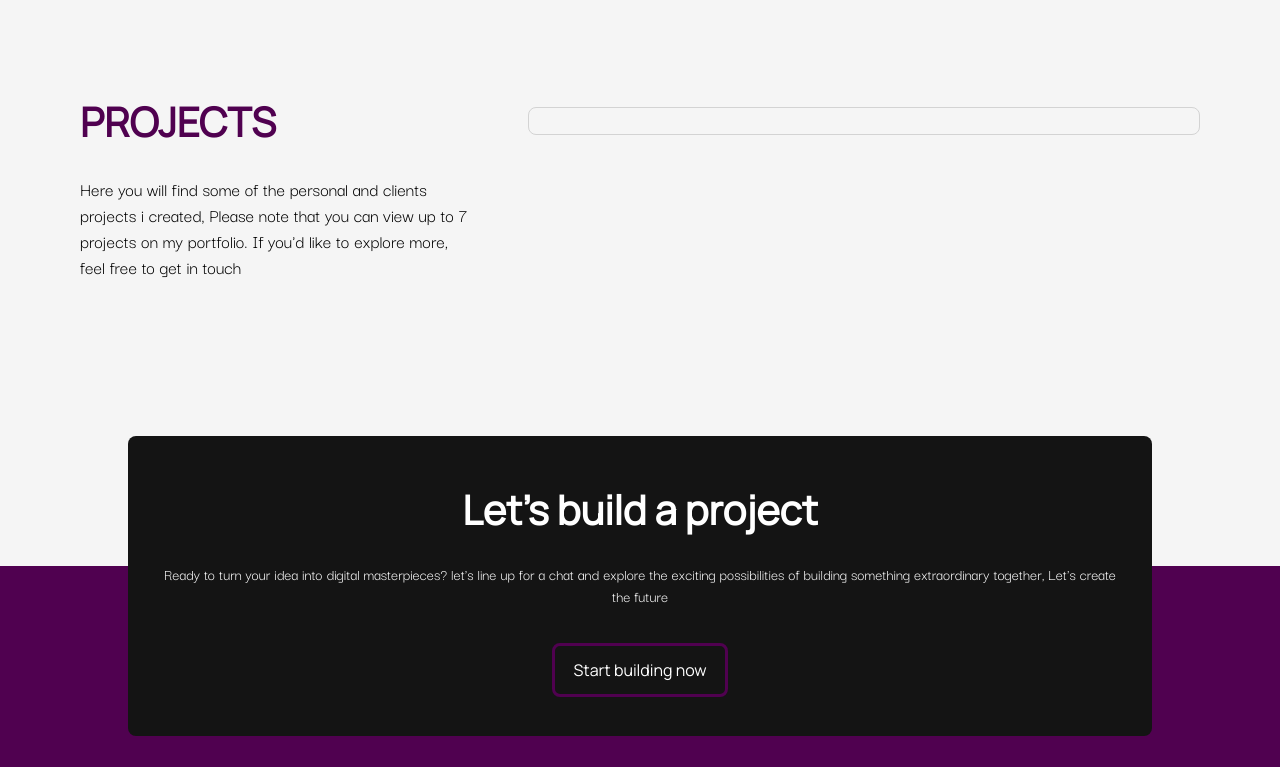
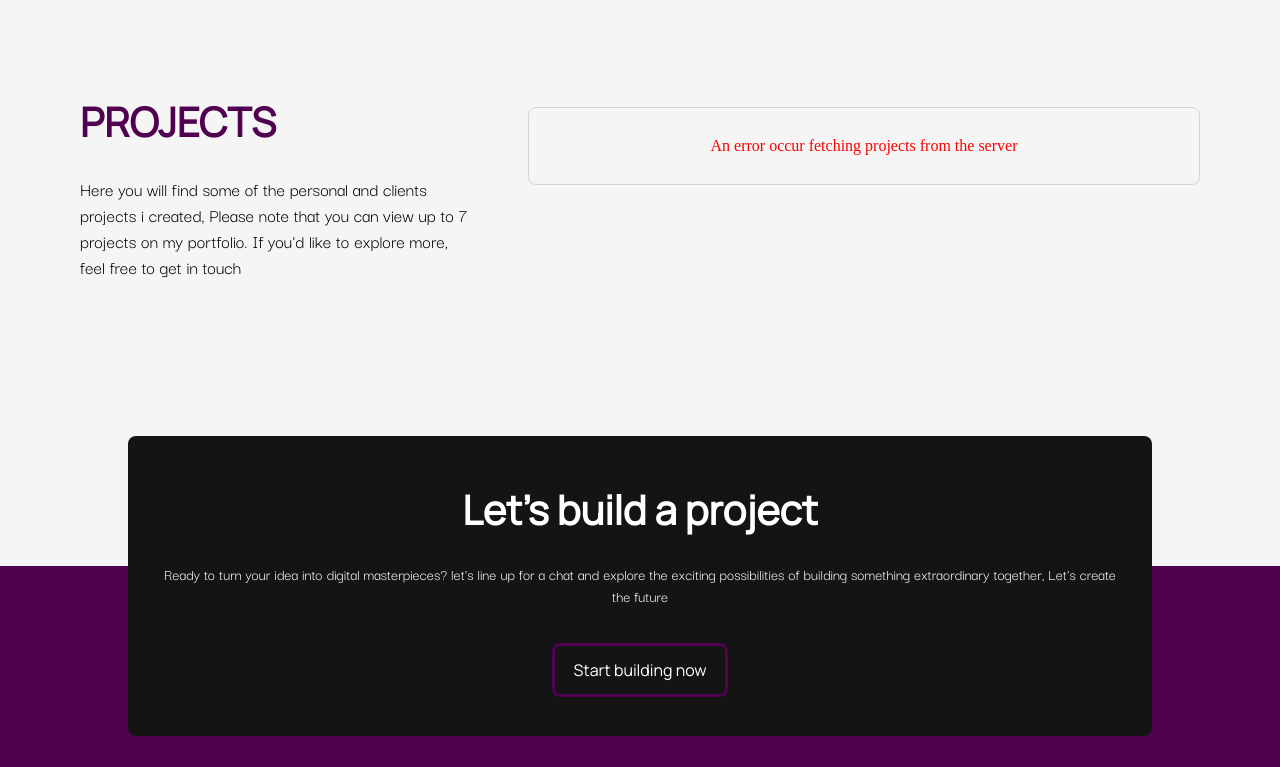
Before and after one commit to chukwunonsoprosper/chukwunonsoprosper, a website: page index.html in a window 1280 px wide. Shown: the part 1020-1787 px from the top of the page. Drawn offline with Linux system fonts and the light colour scheme.

Commit message:
Update index.html

```diff
--- a/index.html
+++ b/index.html
@@ -239,7 +239,7 @@
                 <div class="proj2">
                     <div class="errmessage">
                         <div id="themessaproject" class="themessage">
-
+                            <p style='color:red;'>An error occur fetching projects from the server</p>
                             <script>
                                 async function fetchProject(link, meThod) {
                                     const url = link;
```
